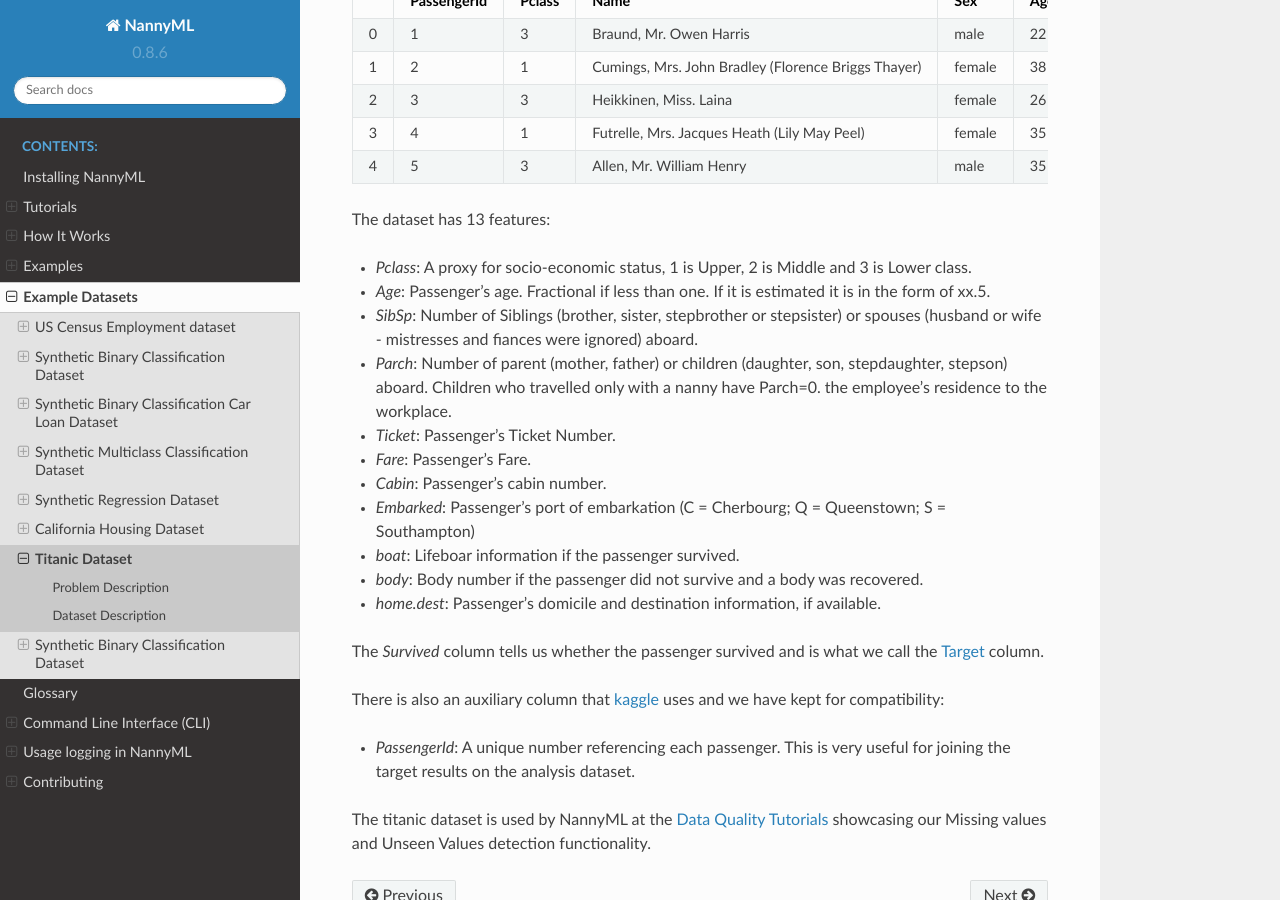
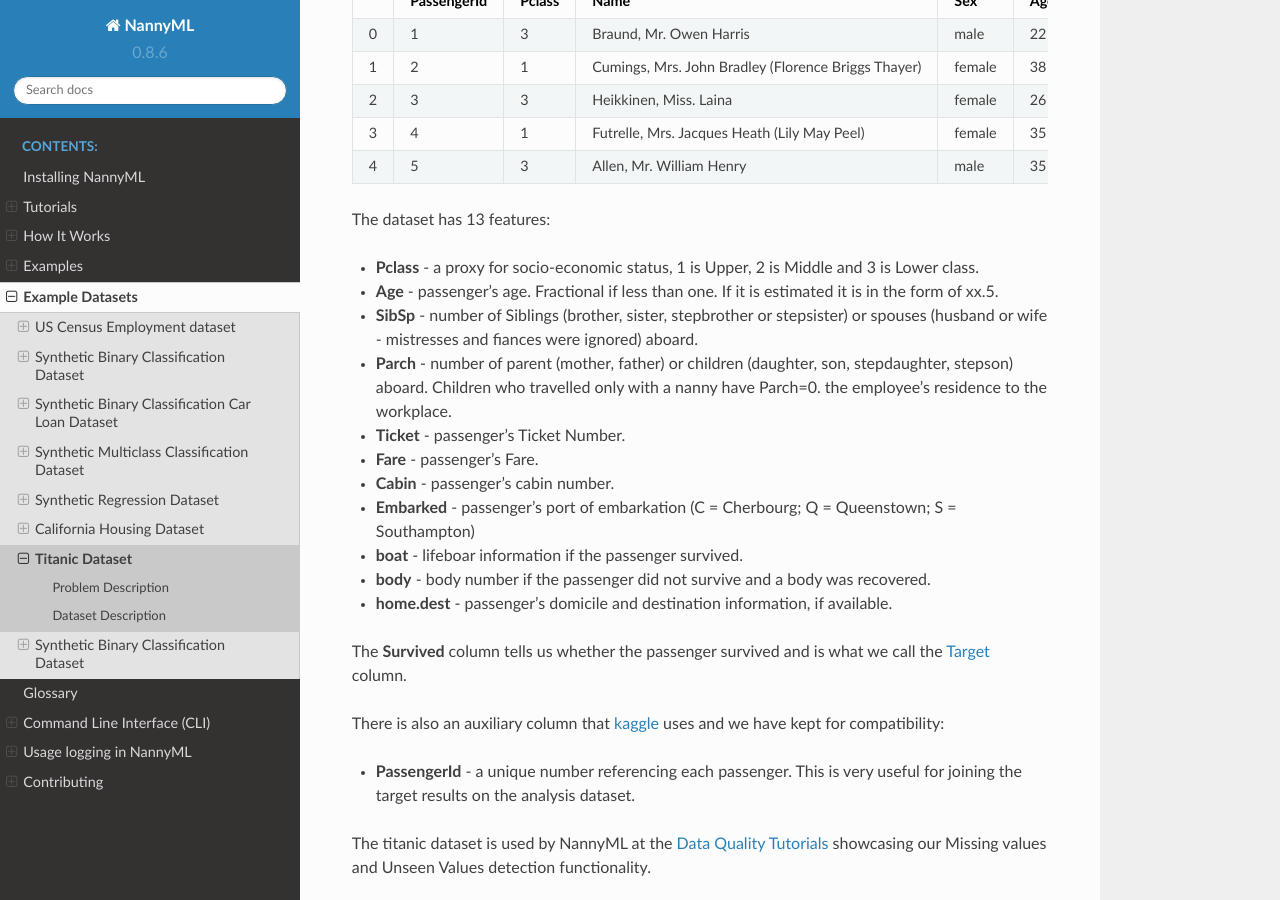
Before and after one commit to NannyML/nannyml, a Sphinx documentation site: the page built from docs/datasets/titanic.rst, in a window 1280 px wide and 900 px high, scrolled down 699 px. Built offline with Sphinx 7.4.7 and the Read the Docs theme 2.0.0, drawn with Linux system fonts in a browser that asks for light colours; pages that are not in the unit, such as notebooks, are missing from menus.

```diff
--- a/docs/datasets/titanic.rst
+++ b/docs/datasets/titanic.rst
@@ -46,25 +46,25 @@ A sample of the dataset can be seen below.
 
 The dataset has 13 features:
 
-- `Pclass`: A proxy for socio-economic status, 1 is Upper, 2 is Middle and 3 is Lower class.
-- `Age`: Passenger's age. Fractional if less than one. If it is estimated it is in the form of xx.5.
-- `SibSp`: Number of Siblings (brother, sister, stepbrother or stepsister) or spouses (husband or wife - mistresses and fiances were ignored) aboard.
-- `Parch`: Number of parent (mother, father) or children (daughter, son, stepdaughter, stepson) aboard. Children who travelled only with a nanny have Parch=0.
+- **Pclass** - a proxy for socio-economic status, 1 is Upper, 2 is Middle and 3 is Lower class.
+- **Age** - passenger's age. Fractional if less than one. If it is estimated it is in the form of xx.5.
+- **SibSp** - number of Siblings (brother, sister, stepbrother or stepsister) or spouses (husband or wife - mistresses and fiances were ignored) aboard.
+- **Parch** - number of parent (mother, father) or children (daughter, son, stepdaughter, stepson) aboard. Children who travelled only with a nanny have Parch=0.
   the employee's residence to the workplace.
-- `Ticket`: Passenger's Ticket Number.
-- `Fare`: Passenger's Fare.
-- `Cabin`: Passenger's cabin  number.
-- `Embarked`: Passenger's port of embarkation (C = Cherbourg; Q = Queenstown; S = Southampton)
-- `boat`: Lifeboar information if the passenger survived.
-- `body`: Body number if the passenger did not survive and a body was recovered.
-- `home.dest`: Passenger's domicile and destination information, if available.
+- **Ticket** - passenger's Ticket Number.
+- **Fare** - passenger's Fare.
+- **Cabin** - passenger's cabin  number.
+- **Embarked** - passenger's port of embarkation (C = Cherbourg; Q = Queenstown; S = Southampton)
+- **boat** - lifeboar information if the passenger survived.
+- **body** - body number if the passenger did not survive and a body was recovered.
+- **home.dest** - passenger's domicile and destination information, if available.
 
-The `Survived` column tells us whether the passenger survived and is what we call the :term:`Target` column.
+The **Survived** column tells us whether the passenger survived and is what we call the :term:`Target` column.
 
 
 There is also an auxiliary column that kaggle_ uses and we have kept for compatibility:
 
-- `PassengerId`: A unique number referencing each passenger. This is very useful for joining the target
+- **PassengerId** - a unique number referencing each passenger. This is very useful for joining the target
   results on the analysis dataset.
 
 The titanic dataset is used by NannyML at the :ref:`Data Quality Tutorials<data-quality>` showcasing our Missing values
```
Also changed, not shown: docs/datasets/binary.rst (+11 -11 lines), docs/datasets/binary_car_loan.rst (+12 -12 lines), docs/datasets/ma_employment.rst (+8 -7 lines), docs/datasets/multiclass.rst (+11 -11 lines), docs/datasets/regression.rst (+10 -10 lines).
